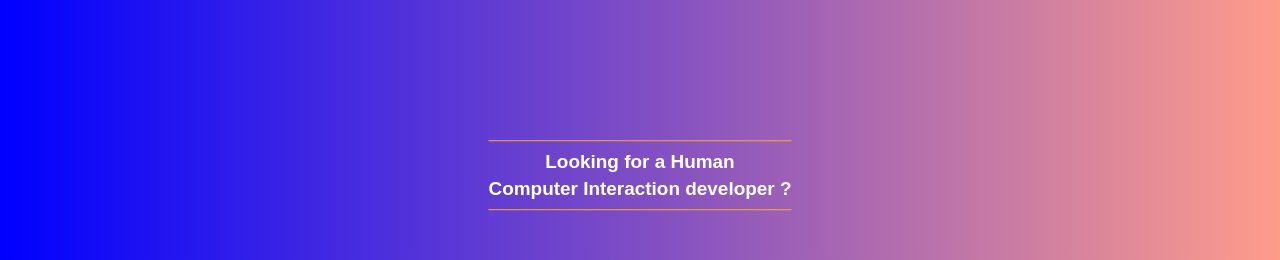
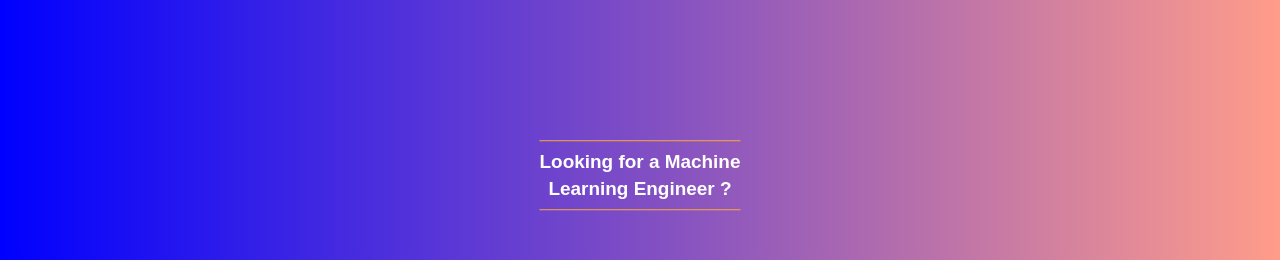
Before and after one commit to tgll/cvonline, a plain HTML site: page index.html in a window 1280 px wide. Shown: the top 260 px of the page. Drawn offline with nearby package versions, Linux system fonts and the light colour scheme; a web font is replaced by a local one.

Commit message:
Update index.html

```diff
--- a/index.html
+++ b/index.html
@@ -33,7 +33,7 @@
 	<div class="header row">
 		<div class="vcenter">
 
-			<div class="prefix">Looking for a Human<br />Computer Interaction developer ?</div>
+			<div class="prefix">Looking for a Machine<br />Learning Engineer ?</div>
 
 			<h1>Find out if I am<br />the candidate <br /><span id="typing"></span></h1>
 
```
